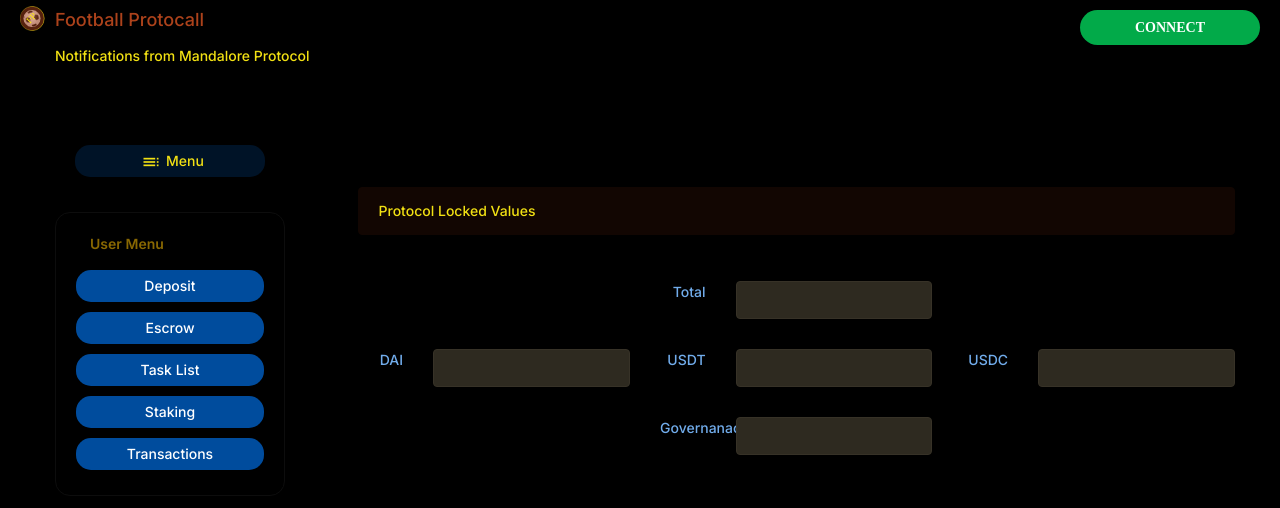
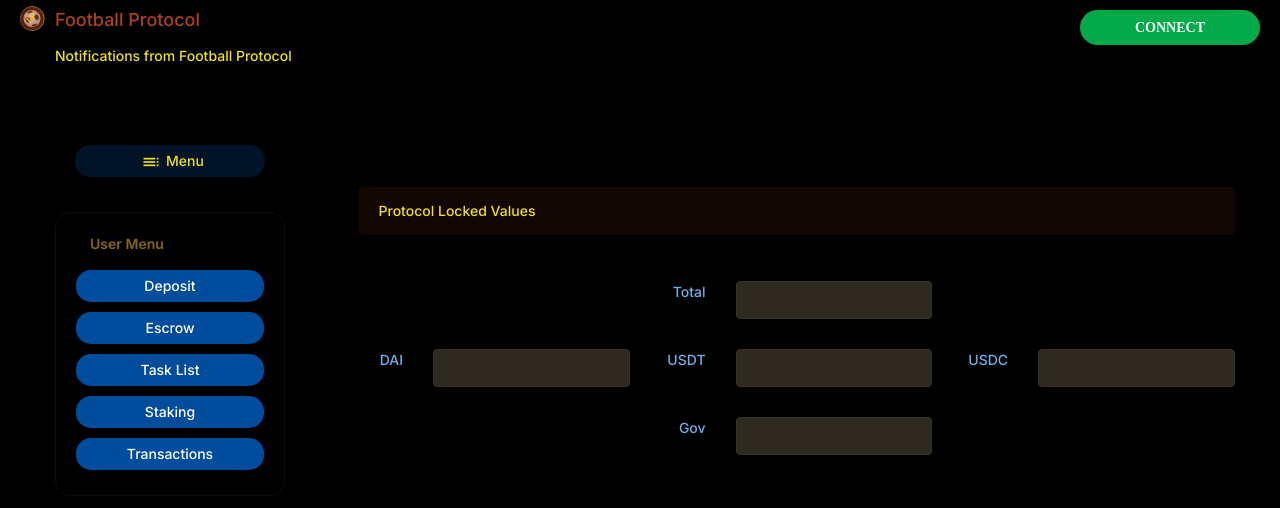
Before and after one commit to saikumar123/rweb, a React (Create React App) app: page / in a window 1280 px wide. Shown: the top 508 px of the page. Built offline with nearby package versions, Linux system fonts and the light colour scheme.

Commit message:
minor changes like fixing typos

```diff
--- a/src/components/Header.js
+++ b/src/components/Header.js
@@ -17,7 +17,7 @@ const Header = (props) => {
               width="25"
               height="25"
             ></img>
-            <span className="brand-title">Football Protocall</span>
+            <span className="brand-title">Football Protocol</span>
           </a>
         </div>
       </div>
--- a/src/components/LockedValues.js
+++ b/src/components/LockedValues.js
@@ -42,7 +42,7 @@ const LockedValues = () => (
         <div className="row m-b-30 blueTxt">
           <div className="col-lg-1"></div>
           <div className="col-lg-3 "></div>
-          <div className="col-lg-1 tright">Governanace</div>
+          <div className="col-lg-1 tright">Gov</div>
           <div className="col-lg-3">
             <input type="text" className="form-control" placeholder="" />
           </div>
--- a/src/components/NotificationBar.js
+++ b/src/components/NotificationBar.js
@@ -10,7 +10,7 @@ NotificationBar.propTypes = {
 };
 
 NotificationBar.defaultProps = {
-  notification: "Notifications from Mandalore Protocol",
+  notification: "Notifications from Football Protocol",
 };
 
 export default NotificationBar;
--- a/src/components/TransactionList.js
+++ b/src/components/TransactionList.js
@@ -34,7 +34,7 @@ const TransactionList = (props) => {
       </div>
       <div class="col-lg-12 p0 pull-left smlTxt">
         <div class="col-lg-3 m-t-5 pull-left">
-          Transactions
+          Transactions (Amount)
         </div>
         <div class="col-lg-4 pull-left">
           Timestamp (mm/dd/yyyy) UTC
@@ -51,7 +51,7 @@ const TransactionList = (props) => {
             <>
               <div class="col-lg-12 p0 pull-left" className={row.lockStatus === "DONE" || row.lockStatus === "CLAIM" ? 'col-lg-12 p0 pull-left completed' : row.lockStatus === "UNLOCK" ? 'col-lg-12 p0 pull-left unlocked' : 'col-lg-12 p0 pull-left locked'}>
                 <div class="col-lg-3 m-t-5 pull-left">
-                  Amount {row.amount}
+                   {row.amount}
                 </div>
                 <div class="col-lg-4 pull-left">
                   {convertDateTime(row.timestamp)}
```
